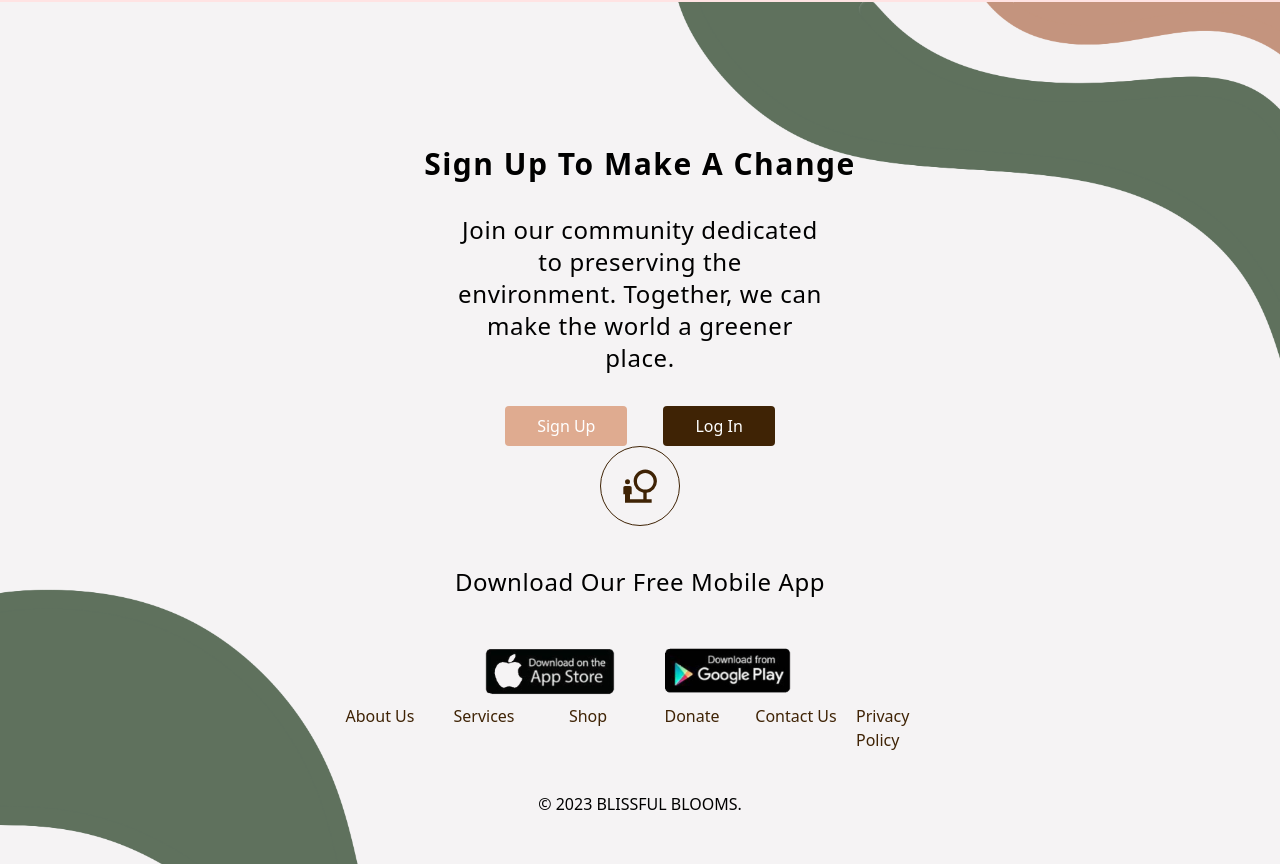
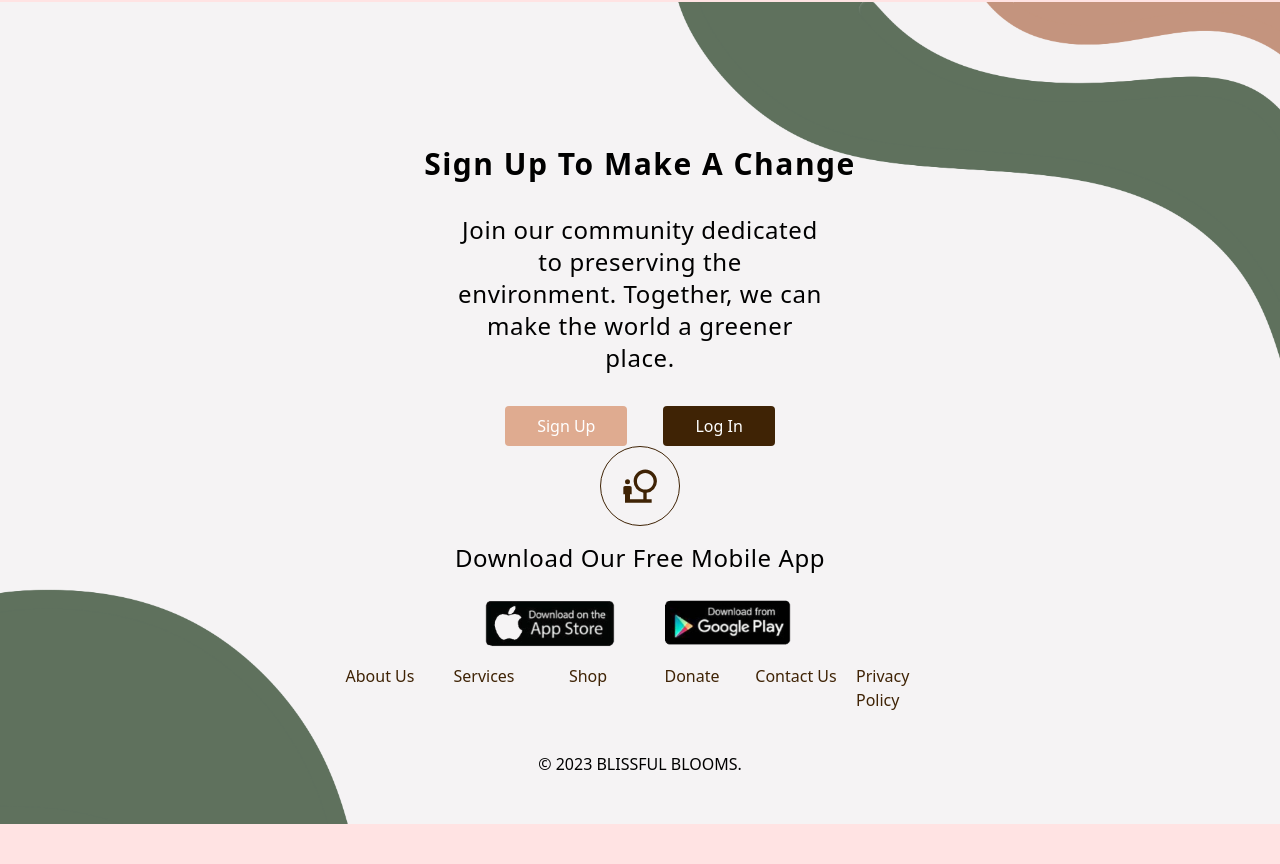
Before and after one commit to Amandapanda-hub/BlissfulBlooms-ReactTailwind, a React (Create React App) app: page / in a window 1280 px wide. Shown: the part 2276-3140 px from the top of the page. After the commit the page ends 3100 px from the top, so only its background shows below. Built offline with nearby package versions, Linux system fonts and the light colour scheme.

Commit message:
changing footer to fix for mac screens

```diff
--- a/src/components/Footer/Footer.jsx
+++ b/src/components/Footer/Footer.jsx
@@ -18,17 +18,16 @@ const Footer = () => {
           </div>
       </div>
 
-      <div className="flex flex-col items-center justify-center space-y-4 sm:space-y-6 md:space-y-6 lg:space-y-10 w-full lg:w-1/2 mt-8 sm:mt-auto mb-4 sm:mb-auto md:mb-auto text-xl sm:text-2xl lg:text-2xl">
+      <div className="mt-8 space-y-4 lg:mt-auto mb-4 sm:mb-auto md:mb-auto text-xl sm:text-2xl lg:text-2xl xl:mb-2 flex flex-col items-center justify-center">
         <div className='w-16 h-16 sm:w-20 sm:h-20 lg:w-20 lg:h-20 rounded-full border border-[#3F2305] flex items-center justify-center'>
           <MdOutlineNaturePeople className="w-8 h-8 sm:w-10 sm:h-10 lg:w-10 lg:h-10 text-[#3F2305]"/>
         </div>
-          <p className='text-center font-normal tracking-wide'>Download Our Free Mobile App</p>
-            <div className='flex justify-center lg:justify-start space-x-4 sm:space-x-6 lg:space-x-4'>
-              <Link to='https://www.apple.com/app-store/developing-for-the-app-store/'><img src={AppleStore} alt="Apple Store" className="w-32 h-auto sm:w-36 lg:w-40"/></Link>
-              <Link to='https://play.google.com/store/apps?hl=en_US&gl=US&pli=1'><img src={GooglePlay} alt="Google Play Store" className="w-32 h-auto sm:w-36 lg:w-40"/></Link>
-            </div>
-      </div>
-
+        <p className='text-center font-normal tracking-wide xl:mt-2'>Download Our Free Mobile App</p>
+          <div className='flex justify-center lg:justify-start space-x-4 sm:space-x-6 lg:space-x-4'>
+            <Link to='https://www.apple.com/app-store/developing-for-the-app-store/'><img src={AppleStore} alt="Apple Store" className="w-32 h-auto sm:w-36 lg:w-40"/></Link>
+            <Link to='https://play.google.com/store/apps?hl=en_US&gl=US&pli=1'><img src={GooglePlay} alt="Google Play Store" className="w-32 h-auto sm:w-36 lg:w-40"/></Link>
+          </div>
+        </div>
 
       <div className="grid grid-cols-1 sm:grid-cols-2 md:grid-cols-6 gap-4 justify-items-center w-full lg:w-[50%] mt-auto mb-10 text-sm sm:text-base text-[#3F2305]">
         <Link className="" to="/">About Us</Link>
@@ -39,6 +38,7 @@ const Footer = () => {
         <Link className="" to="/">Privacy Policy</Link>
       </div>
         <p className="text-center mb-4">&copy; {new Date().getFullYear()} BLISSFUL BLOOMS.</p>
+
     </div>
   );
 }
```
